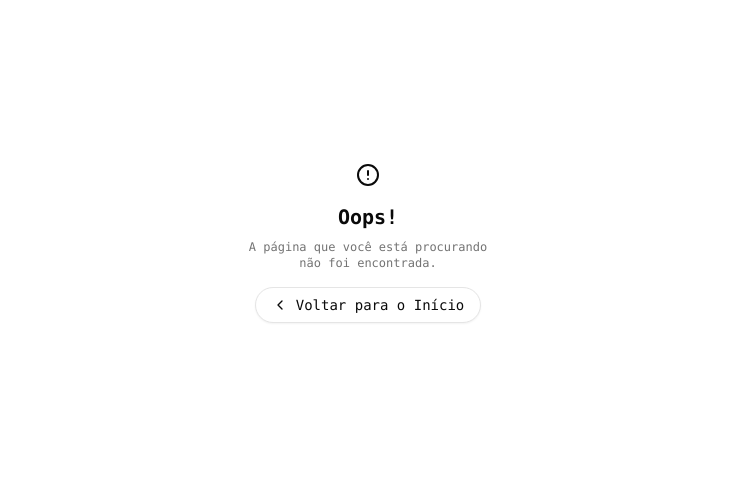
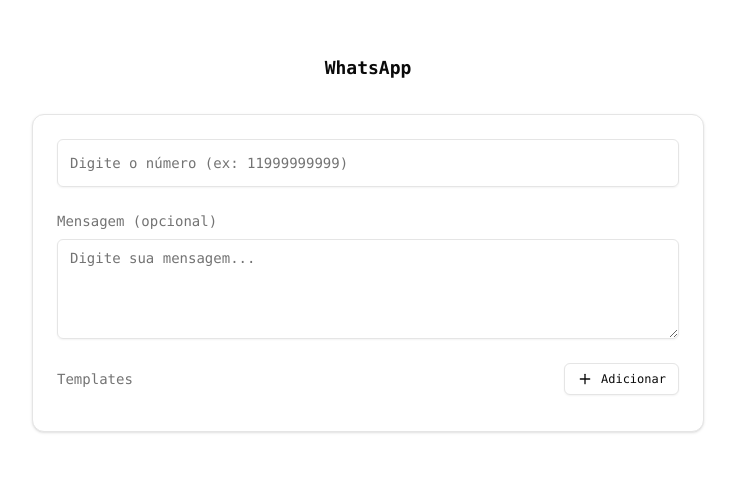
Before and after one commit to joaohouto/next-tools, a Next.js app: page /wpp in a window 1280 px wide. Before the commit this address had no page. Shown: the part 157-639 px from the top of the page, without its empty margins (272-1007 px from the left). Built offline with nearby package versions, Linux system fonts and the light colour scheme.

Commit message:
add WhatsApp link generator component

```diff
--- /dev/null
+++ b/src/app/wpp/page.tsx
@@ -0,0 +1,198 @@
+import React, { useState } from 'react';
+import { Input } from '@/components/ui/input';
+import { Button } from '@/components/ui/button';
+import { Textarea } from '@/components/ui/textarea';
+import { Card, CardContent } from '@/components/ui/card';
+import { Copy, ExternalLink, Plus, X } from 'lucide-react';
+
+export default function WhatsAppLinkGenerator() {
+  const [phone, setPhone] = useState('');
+  const [message, setMessage] = useState('');
+  const [templates, setTemplates] = useState([]);
+  const [newTemplate, setNewTemplate] = useState('');
+  const [showTemplateInput, setShowTemplateInput] = useState(false);
+
+  React.useEffect(() => {
+    const savedTemplates = localStorage.getItem('whatsapp-templates');
+    if (savedTemplates) {
+      try {
+        setTemplates(JSON.parse(savedTemplates));
+      } catch (e) {
+        console.error('Erro ao carregar templates:', e);
+      }
+    }
+  }, []);
+
+  React.useEffect(() => {
+    localStorage.setItem('whatsapp-templates', JSON.stringify(templates));
+  }, [templates]);
+
+  const cleanPhone = (phoneNumber) => {
+    // Remove tudo que não é número
+    const cleaned = phoneNumber.replace(/\D/g, '');
+
+    // Se não começar com 55, adiciona (código do Brasil)
+    if (cleaned.length > 0 && !cleaned.startsWith('55')) {
+      return '55' + cleaned;
+    }
+
+    return cleaned;
+  };
+
+  const generateWhatsAppLink = () => {
+    const cleanedPhone = cleanPhone(phone);
+    if (!cleanedPhone) return '';
+
+    const encodedMessage = encodeURIComponent(message);
+    return `https://web.whatsapp.com/send/?phone=${cleanedPhone}&text=${encodedMessage}&type=phone_number&app_absent=0`;
+  };
+
+  const copyToClipboard = () => {
+    const link = generateWhatsAppLink();
+    if (link) {
+      navigator.clipboard.writeText(link);
+    }
+  };
+
+  const openWhatsApp = () => {
+    const link = generateWhatsAppLink();
+    if (link) {
+      window.open(link, '_blank');
+    }
+  };
+
+  const addTemplate = () => {
+    if (newTemplate.trim()) {
+      setTemplates([...templates, newTemplate.trim()]);
+      setNewTemplate('');
+      setShowTemplateInput(false);
+    }
+  };
+
+  const removeTemplate = (index) => {
+    setTemplates(templates.filter((_, i) => i !== index));
+  };
+
+  const useTemplate = (template) => {
+    setMessage(template);
+  };
+
+  const whatsappLink = generateWhatsAppLink();
+
+  return (
+    <div className="min-h-screen flex items-center justify-center p-4">
+      <div className="w-full max-w-2xl">
+        <h1 className="text-lg font-bold text-center mb-8">WhatsApp</h1>
+
+        <Card>
+          <CardContent className="p-6 space-y-6">
+            <div>
+              <Input
+                type="text"
+                placeholder="Digite o número (ex: 11999999999)"
+                value={phone}
+                onChange={(e) => setPhone(e.target.value)}
+                className="text-lg h-12"
+              />
+              {phone && (
+                <p className="text-sm text-muted-foreground mt-2">
+                  Número formatado: +{cleanPhone(phone)}
+                </p>
+              )}
+            </div>
+
+            <div>
+              <label className="text-sm font-medium text-muted-foreground mb-2 block">
+                Mensagem (opcional)
+              </label>
+              <Textarea
+                placeholder="Digite sua mensagem..."
+                value={message}
+                onChange={(e) => setMessage(e.target.value)}
+                className="min-h-[100px]"
+              />
+            </div>
+
+            <div>
+              <div className="flex items-center justify-between mb-3">
+                <label className="text-sm font-medium text-muted-foreground">
+                  Templates
+                </label>
+                <Button
+                  variant="outline"
+                  size="sm"
+                  onClick={() => setShowTemplateInput(!showTemplateInput)}
+                >
+                  <Plus />
+                  Adicionar
+                </Button>
+              </div>
+
+              {showTemplateInput && (
+                <div className="flex gap-2 mb-3">
+                  <Input
+                    placeholder="Novo template..."
+                    value={newTemplate}
+                    onChange={(e) => setNewTemplate(e.target.value)}
+                    onKeyPress={(e) => e.key === 'Enter' && addTemplate()}
+                  />
+                  <Button onClick={addTemplate} size="sm">OK</Button>
+                </div>
+              )}
+
+              <div className="flex flex-wrap gap-2">
+                {templates.map((template, index) => (
+                  <div
+                    key={index}
+                    className="group relative inline-flex items-center"
+                  >
+                    <Button
+                      variant="secondary"
+                      size="sm"
+                      onClick={() => useTemplate(template)}
+                      className="pr-8"
+                    >
+                      {template}
+                    </Button>
+                    <button
+                      onClick={() => removeTemplate(index)}
+                      className="absolute right-1 top-1/2 -translate-y-1/2 opacity-0 group-hover:opacity-100 transition-opacity p-1 hover:bg-gray-300 rounded"
+                    >
+                      <X className="w-3 h-3" />
+                    </button>
+                  </div>
+                ))}
+              </div>
+            </div>
+
+            {whatsappLink && (
+              <div className="pt-4 border-t space-y-3">
+                <div className="bg-muted p-3 rounded-lg">
+                  <p className="text-xs text-muted-foreground mb-1">Link gerado:</p>
+                  <p className="text-sm break-all">{whatsappLink}</p>
+                </div>
+
+                <div className="flex gap-2">
+                  <Button
+                    onClick={openWhatsApp}
+                    className="flex-1"
+                  >
+                    <ExternalLink />
+                    Abrir WhatsApp
+                  </Button>
+                  <Button
+                    onClick={copyToClipboard}
+                    variant="outline"
+                    size="icon"
+                  >
+                    <Copy />
+                  </Button>
+                </div>
+              </div>
+            )}
+          </CardContent>
+        </Card>
+      </div>
+    </div>
+  );
+}
```
